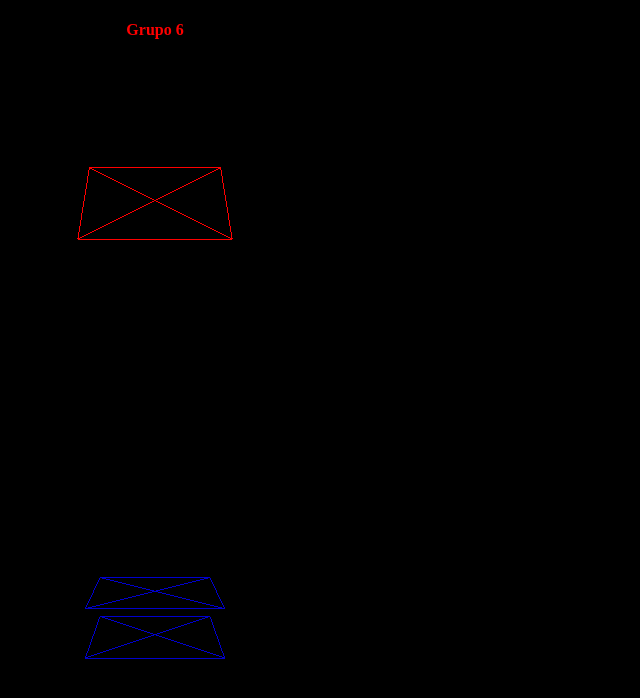
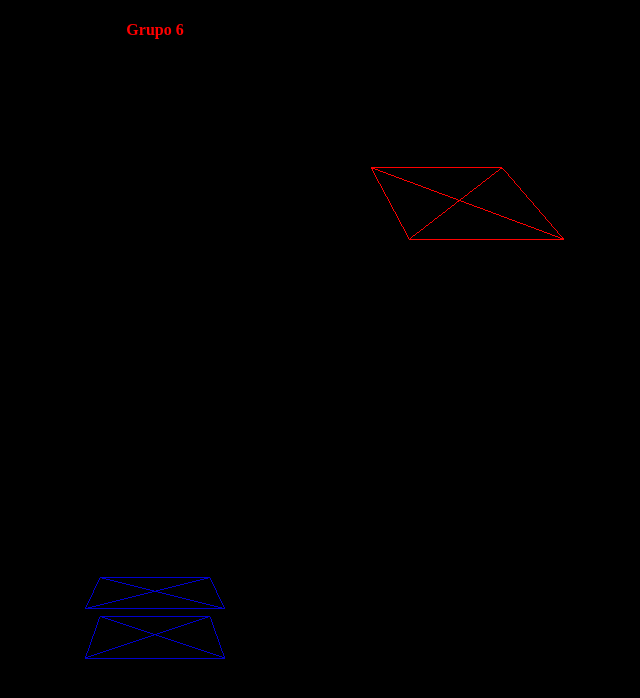
Before and after one commit to RegiReis7/thrrejs-project-group6, a plain HTML site: page index.html in a window 1280 px wide. Shown: the whole page, without its empty margins (485-1125 px from the left). Drawn offline with nearby package versions, Linux system fonts and the light colour scheme.

Commit message:
Added Enemies Movement

```diff
--- a/index.html
+++ b/index.html
@@ -12,6 +12,8 @@
     <script src="https://cdnjs.cloudflare.com/ajax/libs/three.js/r122/three.js"></script>
     <script>
       var scene = new THREE.Scene();
+      var min = -1
+      var max = 1
 
       var camera = new THREE.PerspectiveCamera(
         75,
@@ -55,6 +57,10 @@
       pyramidVillain.rotation.x = 180;
       scene.add(pyramidVillain);
 
+      window.setInterval(() =>{
+        pyramidVillain.position.x += Math.random() * (max - min) + min
+      }, 500)
+
       function render() {
         requestAnimationFrame(render);
         renderer.render(scene, camera);
```
